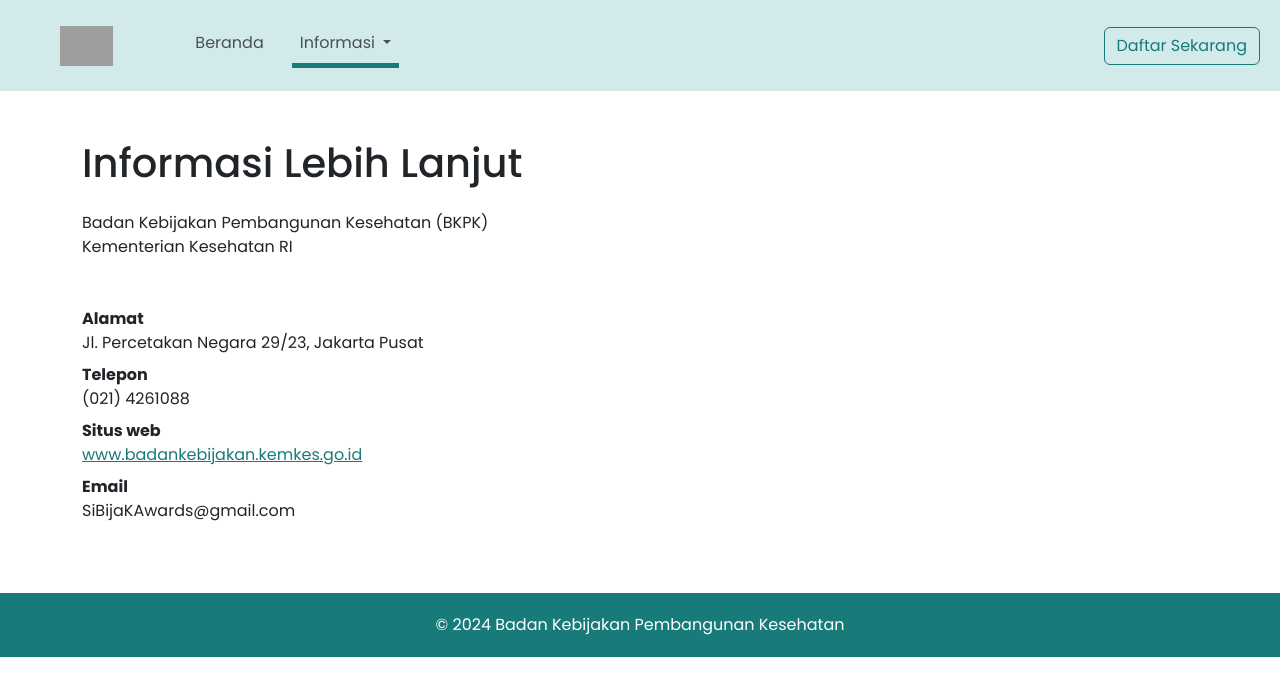
After one commit to GottfriedCP/pb-awards, a Django app: page /kontak-kami/ in a window 1280 px wide. The commit adds this page. Shown: the top 696 px of the page. Run offline with Django 5.2, Linux system fonts and the light colour scheme; parts of the project's set-up code (start-up, migrations or seed data) failed here and were passed over; some libraries are stand-ins or nearby versions; grey boxes are pictures that could not be loaded.

Commit message:
laman kontak

```diff
--- a/hp_awards/templates/hp_awards/BASE.html
+++ b/hp_awards/templates/hp_awards/BASE.html
@@ -128,6 +128,7 @@
                             <li><a class="dropdown-item" href="{% url 'hp_awards:syarat_peserta' %}">Ketentuan Peserta</a></li>
                             <li><a class="dropdown-item" href="{% url 'hp_awards:policy_questions' %}"><i>Policy Questions</i></a></li>
                             <li><a class="dropdown-item" href="{% url 'hp_awards:prinsip' %}">Prinsip</a></li>
+                            <li><a class="dropdown-item" href="{% url 'hp_awards:kontak' %}">Hubungi Kami</a></li>
                             <li>
                                 <hr class="dropdown-divider">
                             </li>
--- /dev/null
+++ b/hp_awards/templates/hp_awards/kontak.html
@@ -0,0 +1,29 @@
+{% extends 'hp_awards/BASE.html' %}
+{% load static %}
+
+{% block title_bl %}Kontak{% endblock %}
+
+{% block body_bl %}
+<div class="container my-5">
+    <h1>Informasi Lebih Lanjut</h1>
+    <div class="mt-4">
+        Badan Kebijakan Pembangunan Kesehatan (BKPK)<br>
+        Kementerian Kesehatan RI<br>
+    </div>
+    <dl class="my-5">
+        <dt>Alamat</dt>
+        <dd>Jl. Percetakan Negara 29/23, Jakarta Pusat</dd>
+
+        <dt>Telepon</dt>
+        <dd>(021) 4261088</dd>
+
+        <dt>Situs web</dt>
+        <dd><a class="color-kemkes" href="https://www.badankebijakan.kemkes.go.id/" target="_blank">
+            www.badankebijakan.kemkes.go.id
+        </a></dd>
+
+        <dt>Email</dt>
+        <dd>SiBijaKAwards@gmail.com</dd>
+    </dl>
+</div>
+{% endblock %}
--- a/hp_awards/urls.py
+++ b/hp_awards/urls.py
@@ -8,6 +8,7 @@
     path("mahasiswa/", views.home_mahasiswa, name="mahasiswa"),
     path("syarat-peserta/", views.syarat_peserta, name="syarat_peserta"),
     path("prinsip/", views.prinsip, name="prinsip"),
+    path("kontak-kami/", views.kontak, name="kontak"),
     path("policy-questions/", views.policy_questions, name="policy_questions"),
     path("registrasi/", views.registrasi, name="registrasi"),
     path("list-submisi/", views.list_submisi, name="list_submisi"),
--- a/hp_awards/views.py
+++ b/hp_awards/views.py
@@ -43,6 +43,16 @@
     return render(
         request,
         "hp_awards/prinsip.html",
+        {
+            "page_title": "informasi",
+        },
+    )
+
+
+def kontak(request):
+    return render(
+        request,
+        "hp_awards/kontak.html",
         {
             "page_title": "informasi",
         },
```
Also changed, not shown: 1 other file.
